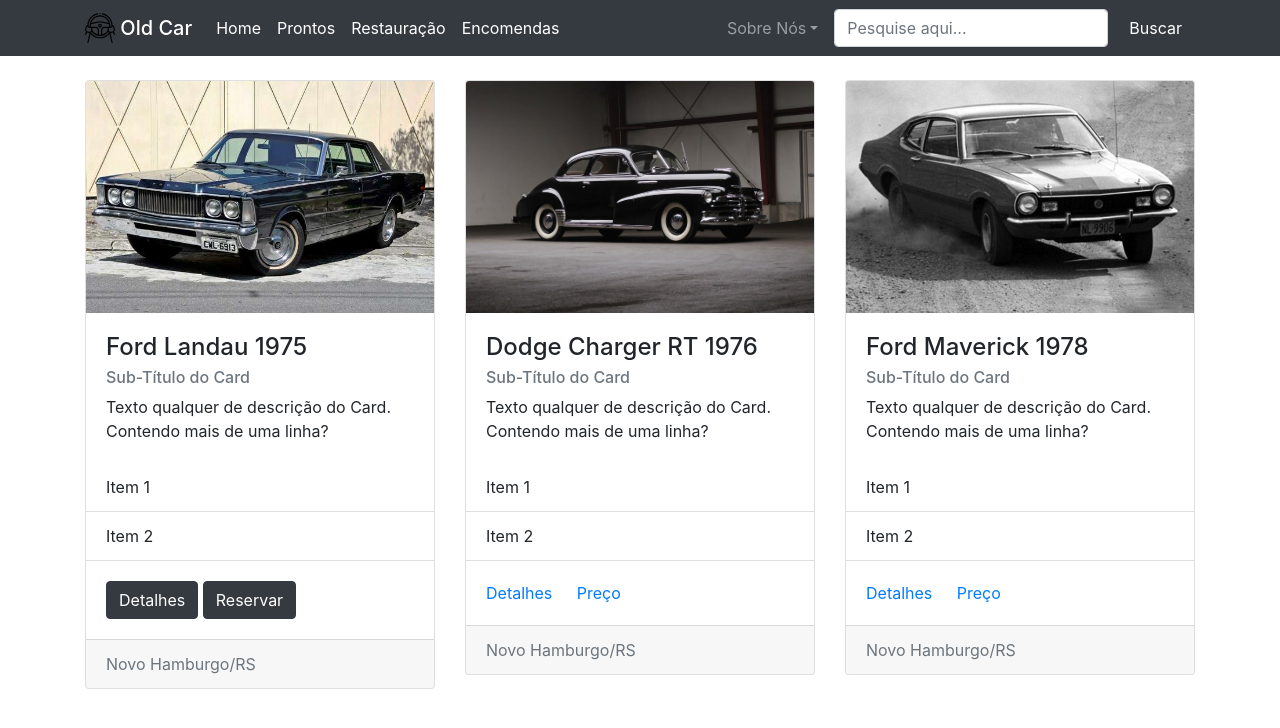
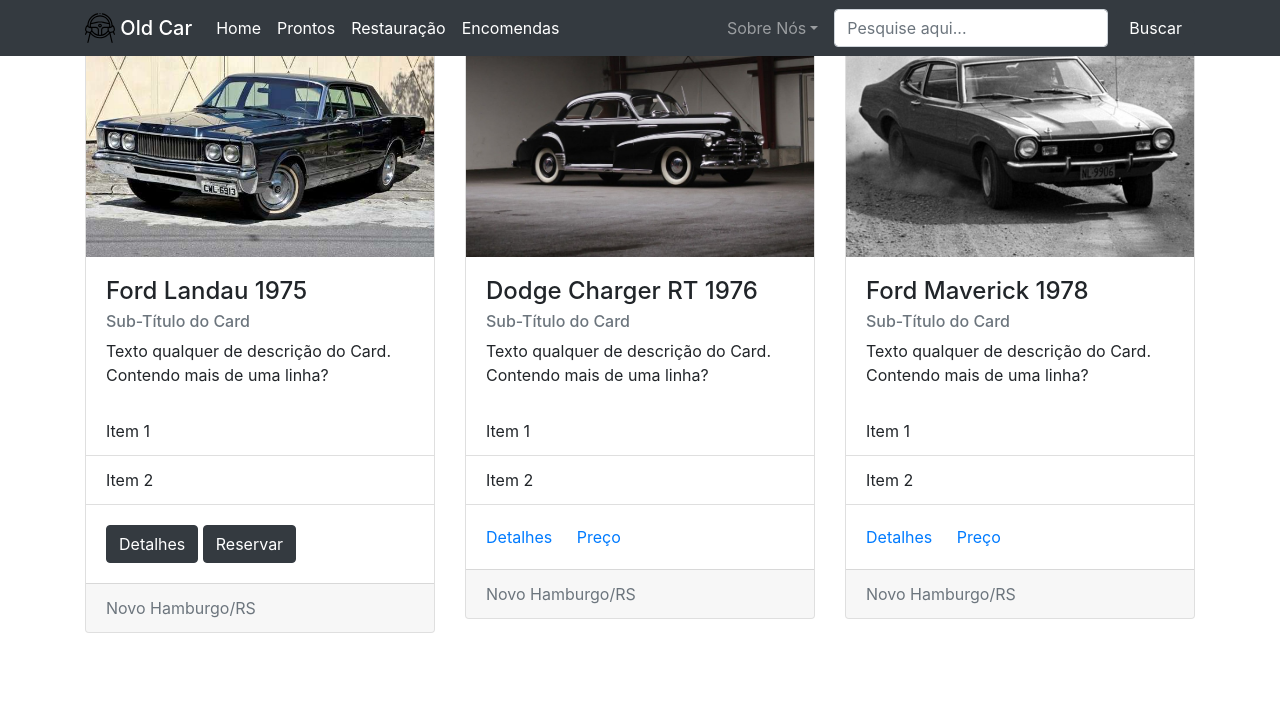
Before and after one commit to gabfinsoa/Bootstrap, a website with bundled scripts: page public/prontos.html in a window 1280 px wide. Built offline with nearby package versions, Linux system fonts and the light colour scheme.

Commit message:
no message

```diff
--- a/public/prontos.html
+++ b/public/prontos.html
@@ -8,7 +8,7 @@
     <title>Old Car - Your New Car</title>
 </head>
 <body>
-    <nav class="navbar navbar-fixed-top navbar-expand-lg navbar-dark bg-dark" >
+    <nav class="navbar fixed-top navbar-expand-lg navbar-dark bg-dark" >
         <div class="container">
             <!-- <a class="navbar-brand h1 mb-0" href="#" style="color: #ffffff;">Old Car</a> -->
 
@@ -68,7 +68,7 @@
         <div class="row mb-5">
             <!-- Dividir o conteudo em 3 colunas, sendo com o tamanho 4 em cada uma -->
             <!-- CARD 1 -->
-            <div class="col-sm-4">
+            <div class="col-sm-4 mb-3">
                 <!-- Estrutura basica do CARD -->
                 <div class="card">
                     <!-- Add IMAGEM no CARD -->
@@ -102,7 +102,7 @@
                 </div>
             </div>
 
-            <div class="col-sm-4">
+            <div class="col-sm-4 mb-3">
                 <!-- Estrutura basica do CARD -->
                 <div class="card">
                     <!-- Add IMAGEM no CARD -->
@@ -134,7 +134,7 @@
                 </div>
             </div>
 
-            <div class="col-sm-4">
+            <div class="col-sm-4 mb-3">
                 <!-- Estrutura basica do CARD -->
                 <div class="card">
                     <!-- Add IMAGEM no CARD -->
```
Also changed, not shown: public/contrato.html (+5 -3 lines), public/encomendas.html (+1 -1 lines), public/index.html (+18 -1 lines).
